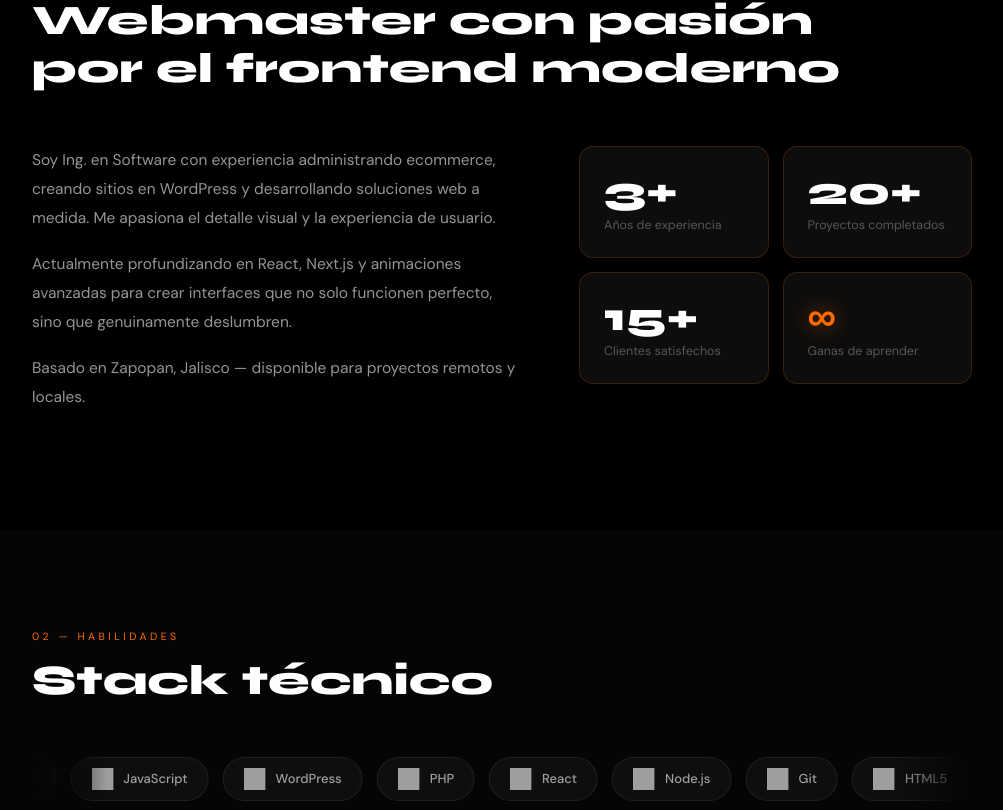
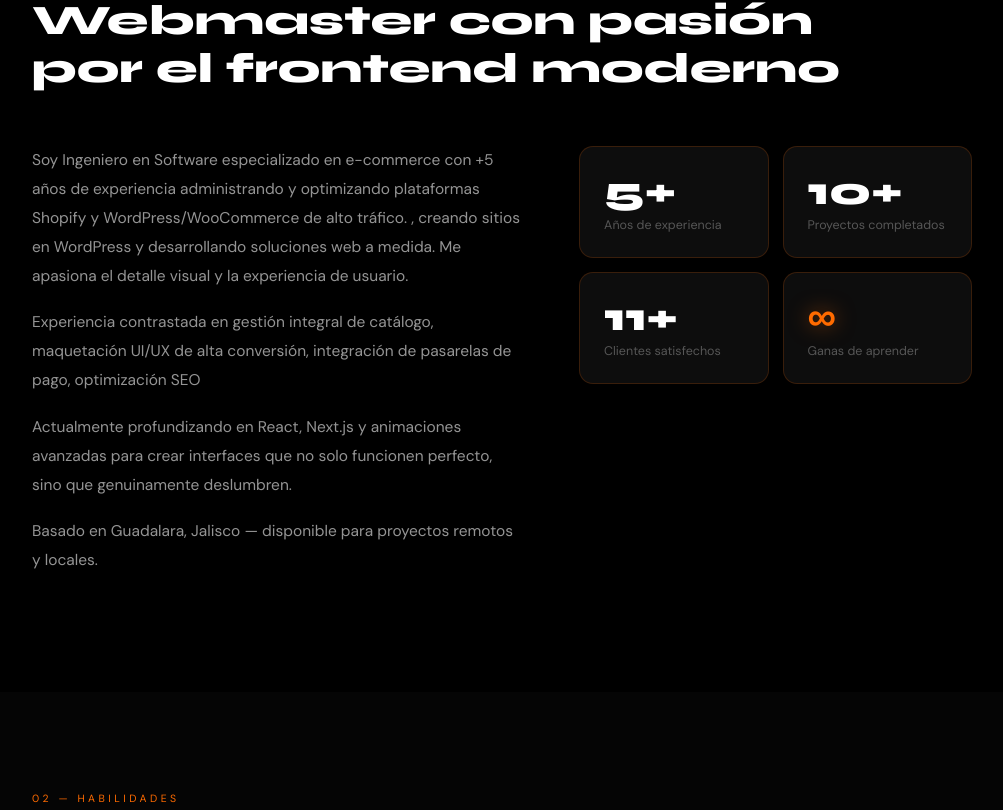
Before and after one commit to Juancarlos-Pal/CP-Portafolio, a React (Vite) app: page / in a window 1280 px wide. Shown: the part 930-1740 px from the top of the page, without its empty margins (138-1141 px from the left). Built offline with nearby package versions, Linux system fonts and the light colour scheme; grey boxes are pictures that could not be loaded.

Commit message:
se modifico el texto de Sobre mi

```diff
--- a/src/components/About.jsx
+++ b/src/components/About.jsx
@@ -2,9 +2,9 @@ import { useRef } from 'react'
 import { motion, useInView } from 'framer-motion'
 
 const stats = [
-  { num: '3+',  label: 'Años de experiencia' },
-  { num: '20+', label: 'Proyectos completados' },
-  { num: '15+', label: 'Clientes satisfechos' },
+  { num: '5+',  label: 'Años de experiencia' },
+  { num: '10+', label: 'Proyectos completados' },
+  { num: '11+', label: 'Clientes satisfechos' },
   { num: '∞',   label: 'Ganas de aprender', orange: true },
 ]
 
@@ -41,9 +41,10 @@ export default function About() {
           {/* texto */}
           <motion.div {...fade(0.2)}>
             {[
-              'Soy Ing. en Software con experiencia administrando ecommerce, creando sitios en WordPress y desarrollando soluciones web a medida. Me apasiona el detalle visual y la experiencia de usuario.',
+              'Soy Ingeniero en Software especializado en e-commerce con +5 años de experiencia administrando y optimizando plataformas Shopify y WordPress/WooCommerce de alto tráfico. , creando sitios en WordPress y desarrollando soluciones web a medida. Me apasiona el detalle visual y la experiencia de usuario.',
+              'Experiencia contrastada en gestión integral de catálogo, maquetación UI/UX de alta conversión, integración de pasarelas de pago, optimización SEO',
               'Actualmente profundizando en React, Next.js y animaciones avanzadas para crear interfaces que no solo funcionen perfecto, sino que genuinamente deslumbren.',
-              'Basado en Zapopan, Jalisco — disponible para proyectos remotos y locales.'
+              'Basado en Guadalara, Jalisco — disponible para proyectos remotos y locales.'
             ].map((p, i) => (
               <p key={i} style={{ color: 'rgba(255,255,255,0.58)', lineHeight: 1.88, fontSize: 15.5, marginBottom: 17 }}>{p}</p>
             ))}
```
